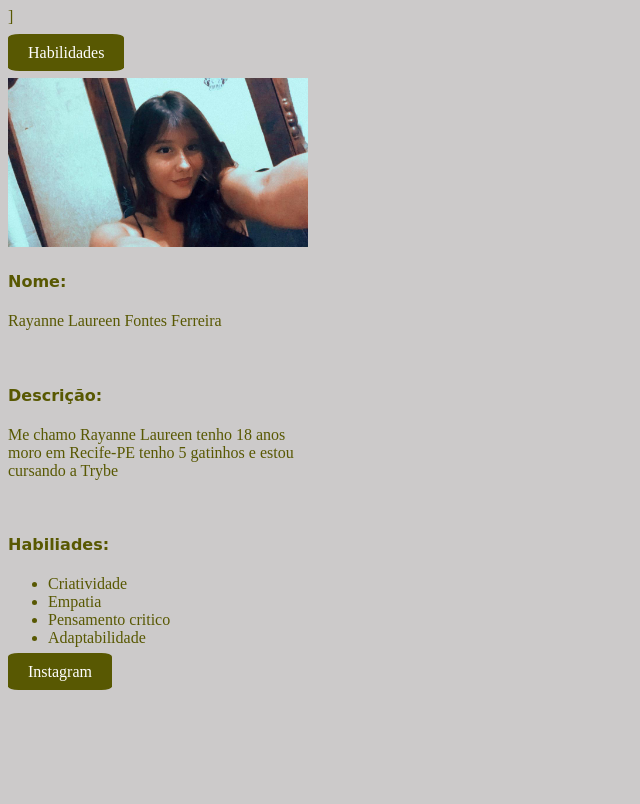
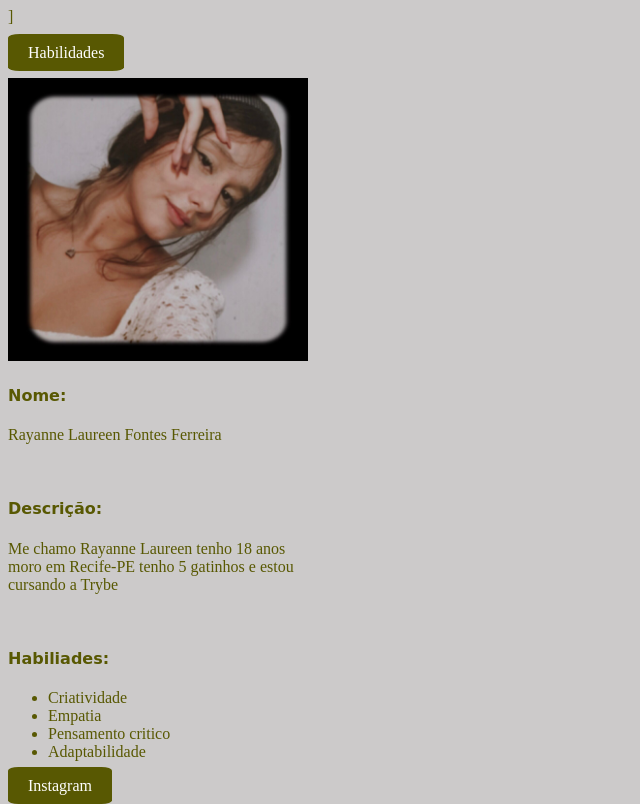
Before and after one commit to rayannelaureen/rayannelaureen.github.io, a plain HTML site: page index.html in a window 1280 px wide. Shown: the whole page, without its empty margins (0-640 px from the left). Drawn offline with Linux system fonts and the light colour scheme.

Commit message:
trocando a foto

```diff
--- a/index.html
+++ b/index.html
@@ -30,7 +30,7 @@
     <br>
     <br>
      <a class="butao"  href="#habilidades">Habilidades</a>
-     <p><img src="WhatsApp Image 2023-03-21 at 20.40.27.jpeg" alt="foto da rayanne" width="300px" ></p>
+     <p><img src="WhatsApp Image 2023-03-22 at 19.26.06.jpeg" alt="foto da rayanne" width="300px" ></p>
      <h4 class="topicos" ><strong>Nome:</strong> </h4>
      <p>Rayanne Laureen Fontes Ferreira</p>
      <br>
```
Also changed, not shown: WhatsApp Image 2023-03-21 at 20.40.27.jpeg (deleted), WhatsApp Image 2023-03-22 at 19.26.06.jpeg (added).
